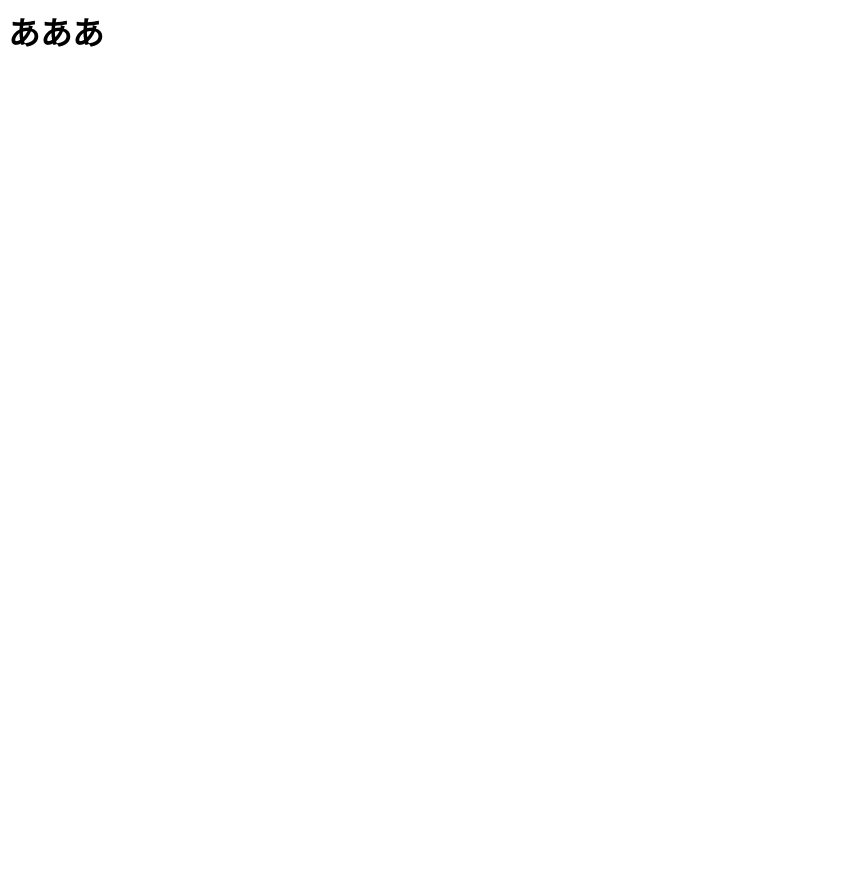
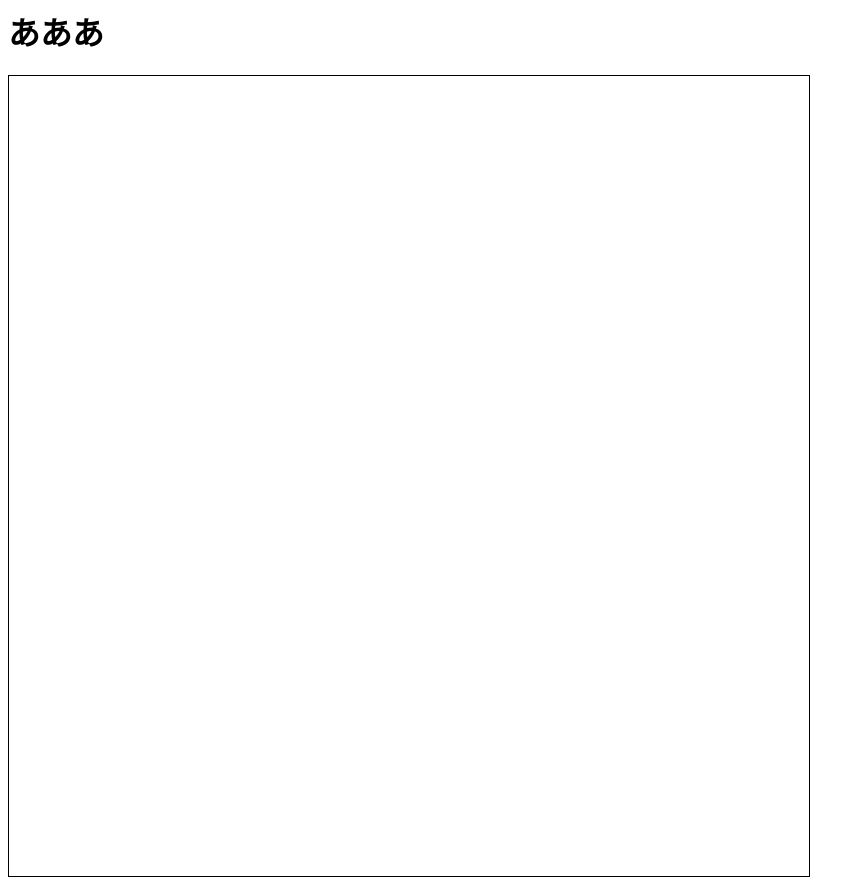
Before and after one commit to munyuhuwa/munyuhuwa.github.io, a plain HTML site: page index.html in a window 1280 px wide. Shown: the whole page, without its empty margins (0-865 px from the left). Before the commit the page ends 800 px from the top, so only its background shows below. Drawn offline with Linux system fonts and the light colour scheme.

Commit message:
test async

```diff
--- /dev/null
+++ b/block.css
@@ -0,0 +1,6 @@
+canvas#canvas
+{
+    width: 800px;
+    height: 800px;
+    border: 1px solid black;
+}
--- a/block.js
+++ b/block.js
@@ -1,34 +1,50 @@
-var canvas = document.getElementById('canvas')
-var context = canvas.getContext('2d')
-// context.fillRect(30, 30, 100, 100)
-
-function render ()
+class BasicObject
 {
-    context.clearRect(0, 0, canvas.clientWidth, canvas.height)
-}
-
-class Block
-{
-    constructor ()
+    constructor()
     {
         this.pos = [0, 0]
         this.size = [10, 10]
     }
+
+    center()
+    {
+        return [
+            (this.pos[0] +(this.size[0] / 2)),
+            (this.pos[1] +(this.size[1] / 2)),
+        ]
+    }
 }
 
-class Ball
+class DynamicObject extends BasicObject
 {
-    constructor ()
+    constructor()
     {
-        this.pos = [0, 0]
-        this.dir = [0, 0]
-        this.size = [10, 10]
+        super()
+        this.dir = [10, 10]
     }
+}
+
+class Block extends BasicObject
+{
+    constructor()
+    {
+        super()
+    }
+}
+
+
+class Ball extends DynamicObject
+{
+    constructor()
+    {
+        super()
+    }
+
 }
 
 class Field
 {
-    constructor ()
+    constructor()
     {
         this.width = 800
         this.height = 800
@@ -36,13 +52,49 @@ class Field
         this.balls = []
     }
 
-    initBlocks ()
+    initBlocks()
     {
 
     }
 
-    moveBalls ()
+    moveBalls()
     {
 
     }
 }
+
+class Canvas
+{
+    constructor()
+    {
+        this.canvas = document.getElementById('canvas')
+        this.context = this.canvas.getContext('2d')
+        // context.fillRect(30, 30, 100, 100)
+    }
+
+    clear()
+    {
+        this.context.clearRect(0, 0, this.canvas.clientWidth, this.canvas.height)
+    }
+
+    render()
+    {
+        this.clear()
+        console.log('bbb')
+    }
+
+    async play()
+    {
+        console.log('aaa')
+        await new Promise(resolve => {
+            setTimeout(() => {
+                this.render()
+                resolve()
+            }, 500);
+        });
+        console.log('ccc')
+    }
+}
+
+canvas = new Canvas()
+canvas.play()
--- a/index.html
+++ b/index.html
@@ -2,6 +2,7 @@
 <head>
     <meta charset="utf-8" />
     <title>munyuhuwa</title>
+    <link rel="stylesheet" href="block.css" />
 </head>
 <body>
     <h1>あああ</h1>
```
